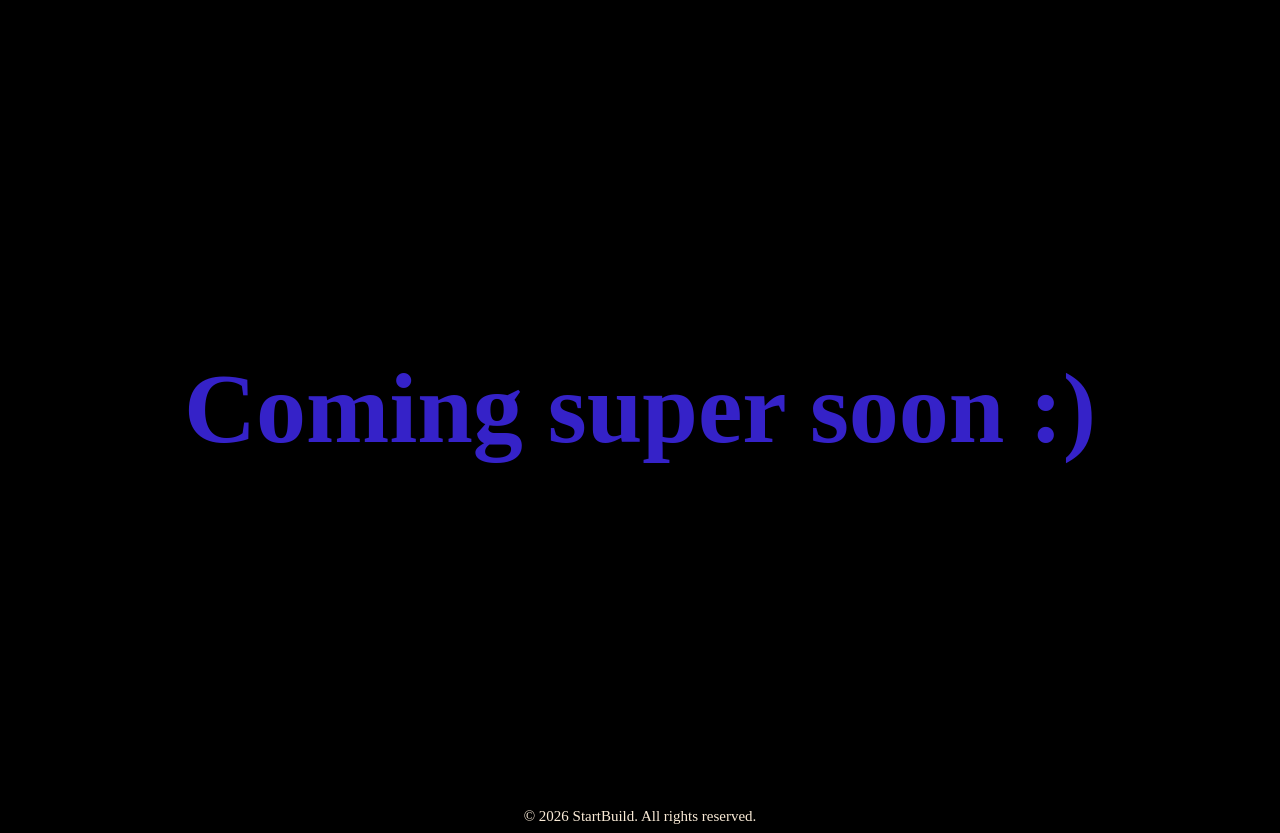
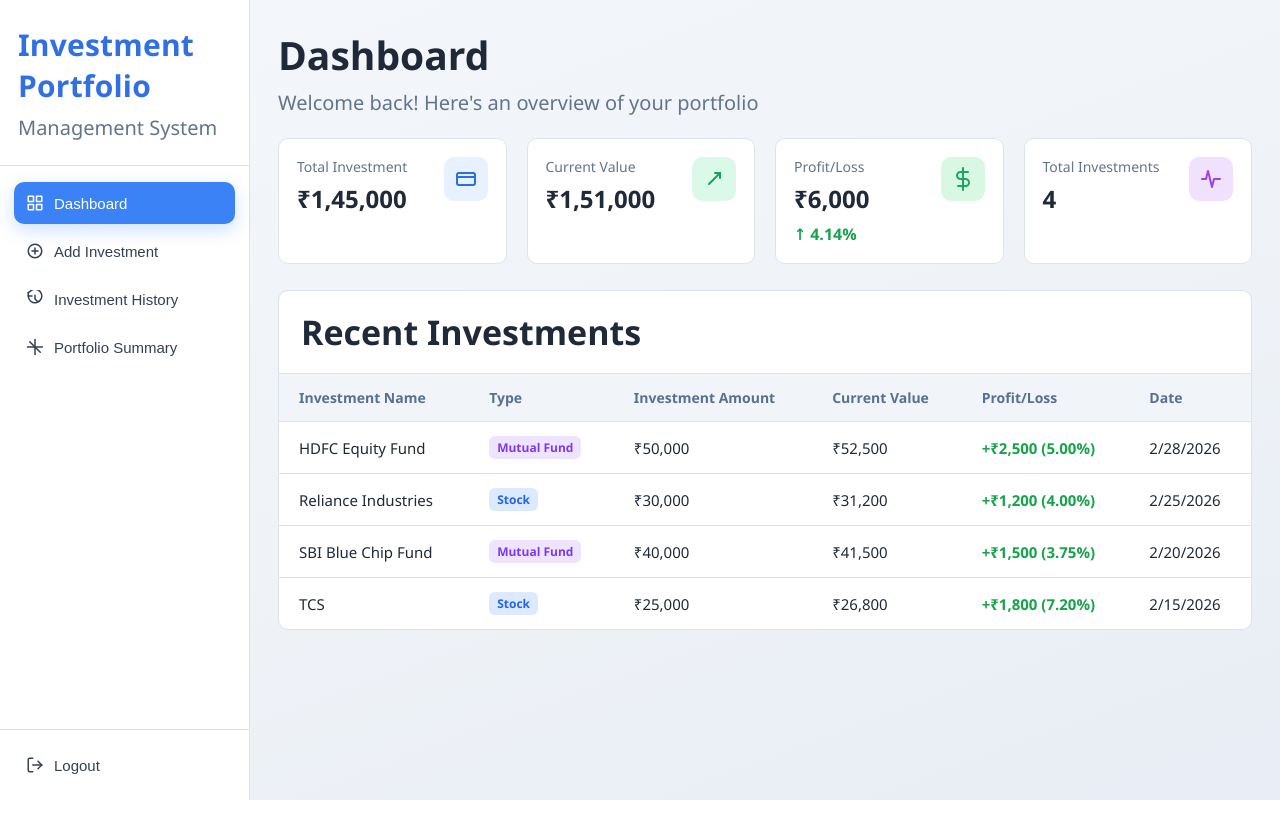
Before and after one commit to Saraansh0001/BuildMatch, a PHP site: page / in a window 1280 px wide. After the commit the page ends 800 px from the top, so only its background shows below. Run offline with PHP 8.4, Linux system fonts and the light colour scheme.

Commit message:
index.html updates in hard code

```diff
--- a/CSS/index.css
+++ b/CSS/index.css
@@ -1,22 +1,316 @@
-body {
-  background-color: #000000;
+:root {
+  --bg-main: #eef2f7;
+  --bg-sidebar: #ffffff;
+  --text-main: #1f2937;
+  --text-muted: #64748b;
+  --line: #dde3ea;
+  --brand: #3b82f6;
+  --brand-soft: #e9f1ff;
+  --success: #16a34a;
+  --success-soft: #d9fbe6;
 }
 
-h1 {
-  margin: 0;
-  height: 100vh;
-  display: flex;
-  justify-content: center;
-  align-items: center;
-  color: #3522c8;
-  font-size: 100px;
+* {
+  box-sizing: border-box;
 }
 
-footer{
-  position: relative;
-  color: antiquewhite;
+body {
+  margin: 0;
+  font-family: "Segoe UI", Tahoma, Geneva, Verdana, sans-serif;
+  color: var(--text-main);
+  background: linear-gradient(160deg, #f4f7fb 0%, #eef2f7 60%, #e8edf5 100%);
+}
+
+.app-shell {
+  min-height: 100vh;
+  display: grid;
+  grid-template-columns: 250px 1fr;
+}
+
+.sidebar {
+  background: var(--bg-sidebar);
+  border-right: 1px solid var(--line);
   display: flex;
+  flex-direction: column;
+}
+
+.brand {
+  padding: 24px 18px;
+  border-bottom: 1px solid var(--line);
+}
+
+.brand h1 {
+  margin: 0;
+  color: #3170e2;
+  font-size: 30px;
+  letter-spacing: 0.2px;
+}
+
+.brand p {
+  margin: 8px 0 0;
+  color: var(--text-muted);
+  font-size: 20px;
+}
+
+.menu {
+  padding: 16px 14px;
+  display: grid;
+  gap: 6px;
+}
+
+.menu-item,
+.logout-btn {
+  border: 0;
+  background: transparent;
+  color: #344054;
+  border-radius: 10px;
+  min-height: 42px;
+  padding: 10px 12px;
+  display: flex;
+  align-items: center;
+  gap: 10px;
   font-size: 15px;
+  cursor: pointer;
+  text-align: left;
+}
+
+.menu-item.active {
+  color: #ffffff;
+  background: var(--brand);
+  box-shadow: 0 6px 18px rgba(59, 130, 246, 0.25);
+}
+
+.menu-item:not(.active):hover,
+.logout-btn:hover {
+  background: #f1f5f9;
+}
+
+.menu-icon {
+  width: 18px;
+  height: 18px;
+  display: inline-flex;
+  flex-shrink: 0;
+}
+
+.menu-icon svg {
+  width: 100%;
+  height: 100%;
+}
+
+.sidebar-footer {
+  margin-top: auto;
+  padding: 14px;
+  border-top: 1px solid var(--line);
+}
+
+.dashboard-content {
+  padding: 28px;
+}
+
+.page-header h2 {
+  margin: 0;
+  font-size: 39px;
+  font-weight: 700;
+}
+
+.page-header p {
+  margin: 8px 0 0;
+  color: var(--text-muted);
+  font-size: 20px;
+}
+
+.stats-grid {
+  margin-top: 22px;
+  display: grid;
+  gap: 20px;
+  grid-template-columns: repeat(4, minmax(170px, 1fr));
+}
+
+.stat-card {
+  background: #ffffff;
+  border: 1px solid var(--line);
+  border-radius: 10px;
+  min-height: 120px;
+  padding: 18px;
+  display: flex;
+  justify-content: space-between;
+  align-items: flex-start;
+  animation: fadeInUp 0.4s ease both;
+}
+
+.stat-label {
+  margin: 0;
+  color: #64748b;
+  font-size: 14px;
+}
+
+.stat-value {
+  margin: 6px 0 0;
+  font-size: 24px;
+  font-weight: 700;
+}
+
+.stat-change {
+  margin: 8px 0 0;
+  color: var(--success);
+  font-size: 16px;
+  font-weight: 600;
+}
+
+.stat-icon {
+  width: 44px;
+  height: 44px;
+  border-radius: 10px;
+  display: inline-flex;
+  align-items: center;
   justify-content: center;
-  align-items: center;
 }
+
+.stat-icon svg {
+  width: 24px;
+  height: 24px;
+}
+
+.icon-blue {
+  color: #2c6de7;
+  background: #e8f1ff;
+}
+
+.icon-green {
+  color: #10a55a;
+  background: #dbf9e8;
+}
+
+.icon-mint {
+  color: #1ea660;
+  background: #d8f8e4;
+}
+
+.icon-purple {
+  color: #9a44e2;
+  background: #f0e2ff;
+}
+
+.investments-table-wrap {
+  margin-top: 26px;
+  background: #ffffff;
+  border: 1px solid var(--line);
+  border-radius: 10px;
+  overflow: hidden;
+}
+
+.investments-table-wrap h3 {
+  margin: 0;
+  padding: 18px 22px;
+  font-size: 34px;
+  border-bottom: 1px solid var(--line);
+}
+
+.table-scroll {
+  width: 100%;
+  overflow-x: auto;
+}
+
+table {
+  width: 100%;
+  border-collapse: collapse;
+  min-width: 760px;
+}
+
+thead {
+  background: #f1f5fa;
+}
+
+th,
+td {
+  padding: 14px 20px;
+  border-bottom: 1px solid var(--line);
+  text-align: left;
+}
+
+th {
+  color: #58708f;
+  font-size: 14px;
+  font-weight: 600;
+}
+
+tbody td {
+  font-size: 15px;
+}
+
+tbody tr:last-child td {
+  border-bottom: 0;
+}
+
+.badge {
+  display: inline-block;
+  border-radius: 6px;
+  padding: 3px 8px;
+  font-size: 12px;
+  font-weight: 600;
+}
+
+.badge-fund {
+  color: #7c3aed;
+  background: #efe4ff;
+}
+
+.badge-stock {
+  color: #2563eb;
+  background: #dce9ff;
+}
+
+.positive {
+  color: var(--success);
+  font-weight: 700;
+}
+
+footer {
+  display: none;
+}
+
+@keyframes fadeInUp {
+  from {
+    opacity: 0;
+    transform: translateY(8px);
+  }
+  to {
+    opacity: 1;
+    transform: translateY(0);
+  }
+}
+
+@media (max-width: 1200px) {
+  .stats-grid {
+    grid-template-columns: repeat(2, minmax(190px, 1fr));
+  }
+}
+
+@media (max-width: 900px) {
+  .app-shell {
+    grid-template-columns: 1fr;
+  }
+
+  .sidebar {
+    border-right: 0;
+    border-bottom: 1px solid var(--line);
+  }
+
+  .sidebar-footer {
+    margin-top: 0;
+  }
+}
+
+@media (max-width: 640px) {
+  .dashboard-content {
+    padding: 20px;
+  }
+
+  .stats-grid {
+    grid-template-columns: 1fr;
+  }
+
+  .page-header h2 {
+    font-size: 32px;
+  }
+}
--- a/JS/index.js
+++ b/JS/index.js
@@ -1 +1,49 @@
-alert("Chalo niklo , ab baad mai aana :)");
+const menuItems = document.querySelectorAll(".menu-item");
+const logoutBtn = document.getElementById("logoutBtn");
+
+menuItems.forEach((item) => {
+	item.addEventListener("click", () => {
+		menuItems.forEach((btn) => btn.classList.remove("active"));
+		item.classList.add("active");
+	});
+});
+
+function formatIndianNumber(num) {
+	return num.toLocaleString("en-IN");
+}
+
+function animateCounters() {
+	const statValues = document.querySelectorAll(".stat-value[data-target]");
+
+	statValues.forEach((element) => {
+		const target = Number(element.dataset.target);
+		const isCurrency = element.dataset.currency === "true";
+		const duration = 900;
+		const start = performance.now();
+
+		function update(now) {
+			const progress = Math.min((now - start) / duration, 1);
+			const value = Math.floor(target * progress);
+
+			if (isCurrency) {
+				element.textContent = "\u20B9" + formatIndianNumber(value);
+			} else {
+				element.textContent = String(value);
+			}
+
+			if (progress < 1) {
+				requestAnimationFrame(update);
+			}
+		}
+
+		requestAnimationFrame(update);
+	});
+}
+
+if (logoutBtn) {
+	logoutBtn.addEventListener("click", () => {
+		window.alert("Logged out from demo dashboard.");
+	});
+}
+
+window.addEventListener("DOMContentLoaded", animateCounters);
--- a/index.html
+++ b/index.html
@@ -1,21 +1,198 @@
 <!DOCTYPE html>
 <html lang="en">
+
 <head>
   <meta charset="UTF-8">
   <meta name="viewport" content="width=device-width, initial-scale=1.0">
-  <title>StartBuild</title>
+  <title>Investment Portfolio Dashboard</title>
 
   <link rel="stylesheet" href="CSS/header.css">
   <link rel="stylesheet" href="CSS/index.css">
+</head>
 
-</head>
 <body>
+  <div class="app-shell">
+    <aside class="sidebar">
+      <div class="brand">
+        <h1>Investment Portfolio</h1>
+        <p>Management System</p>
+      </div>
 
-  <h1>Coming super soon :)</h1>
+      <nav class="menu" aria-label="Primary navigation">
+        <button class="menu-item active" data-section="dashboard">
+          <span class="menu-icon" aria-hidden="true">
+            <svg viewBox="0 0 24 24" fill="none" stroke="currentColor" stroke-width="2" stroke-linecap="round" stroke-linejoin="round">
+              <rect x="3" y="3" width="7" height="7"></rect>
+              <rect x="14" y="3" width="7" height="7"></rect>
+              <rect x="14" y="14" width="7" height="7"></rect>
+              <rect x="3" y="14" width="7" height="7"></rect>
+            </svg>
+          </span>
+          Dashboard
+        </button>
+
+        <button class="menu-item" data-section="add-investment">
+          <span class="menu-icon" aria-hidden="true">
+            <svg viewBox="0 0 24 24" fill="none" stroke="currentColor" stroke-width="2" stroke-linecap="round" stroke-linejoin="round">
+              <circle cx="12" cy="12" r="9"></circle>
+              <path d="M12 8v8M8 12h8"></path>
+            </svg>
+          </span>
+          Add Investment
+        </button>
+
+        <button class="menu-item" data-section="history">
+          <span class="menu-icon" aria-hidden="true">
+            <svg viewBox="0 0 24 24" fill="none" stroke="currentColor" stroke-width="2" stroke-linecap="round" stroke-linejoin="round">
+              <path d="M3 3v5h5"></path>
+              <path d="M3 8a9 9 0 1 0 2.64-6.36L3 4"></path>
+              <path d="M12 7v5l3 3"></path>
+            </svg>
+          </span>
+          Investment History
+        </button>
+
+        <button class="menu-item" data-section="summary">
+          <span class="menu-icon" aria-hidden="true">
+            <svg viewBox="0 0 24 24" fill="none" stroke="currentColor" stroke-width="2" stroke-linecap="round" stroke-linejoin="round">
+              <path d="M12 2v20"></path>
+              <path d="M2 12h20"></path>
+              <path d="M5 5l14 14"></path>
+            </svg>
+          </span>
+          Portfolio Summary
+        </button>
+      </nav>
+
+      <div class="sidebar-footer">
+        <button id="logoutBtn" class="logout-btn">
+          <span class="menu-icon" aria-hidden="true">
+            <svg viewBox="0 0 24 24" fill="none" stroke="currentColor" stroke-width="2" stroke-linecap="round" stroke-linejoin="round">
+              <path d="M9 21H5a2 2 0 0 1-2-2V5a2 2 0 0 1 2-2h4"></path>
+              <path d="M16 17l5-5-5-5"></path>
+              <path d="M21 12H9"></path>
+            </svg>
+          </span>
+          Logout
+        </button>
+      </div>
+    </aside>
+
+    <main class="dashboard-content">
+      <header class="page-header">
+        <h2>Dashboard</h2>
+        <p>Welcome back! Here&apos;s an overview of your portfolio</p>
+      </header>
+
+      <section class="stats-grid" aria-label="Portfolio overview stats">
+        <article class="stat-card">
+          <div>
+            <p class="stat-label">Total Investment</p>
+            <p class="stat-value" data-currency="true" data-target="145000">&#8377;145,000</p>
+          </div>
+          <span class="stat-icon icon-blue" aria-hidden="true">
+            <svg viewBox="0 0 24 24" fill="none" stroke="currentColor" stroke-width="2" stroke-linecap="round" stroke-linejoin="round">
+              <rect x="3" y="6" width="18" height="12" rx="2"></rect>
+              <path d="M3 10h18"></path>
+            </svg>
+          </span>
+        </article>
+
+        <article class="stat-card">
+          <div>
+            <p class="stat-label">Current Value</p>
+            <p class="stat-value" data-currency="true" data-target="151000">&#8377;151,000</p>
+          </div>
+          <span class="stat-icon icon-green" aria-hidden="true">
+            <svg viewBox="0 0 24 24" fill="none" stroke="currentColor" stroke-width="2" stroke-linecap="round" stroke-linejoin="round">
+              <path d="M18 6h-5"></path>
+              <path d="M18 6v5"></path>
+              <path d="M18 6L7 17"></path>
+            </svg>
+          </span>
+        </article>
+
+        <article class="stat-card">
+          <div>
+            <p class="stat-label">Profit/Loss</p>
+            <p class="stat-value" data-currency="true" data-target="6000">&#8377;6,000</p>
+            <p class="stat-change">&#8593; 4.14%</p>
+          </div>
+          <span class="stat-icon icon-mint" aria-hidden="true">
+            <svg viewBox="0 0 24 24" fill="none" stroke="currentColor" stroke-width="2" stroke-linecap="round" stroke-linejoin="round">
+              <path d="M12 1v22"></path>
+              <path d="M17 5H9.5a3.5 3.5 0 0 0 0 7h5a3.5 3.5 0 0 1 0 7H7"></path>
+            </svg>
+          </span>
+        </article>
+
+        <article class="stat-card">
+          <div>
+            <p class="stat-label">Total Investments</p>
+            <p class="stat-value" data-target="4">4</p>
+          </div>
+          <span class="stat-icon icon-purple" aria-hidden="true">
+            <svg viewBox="0 0 24 24" fill="none" stroke="currentColor" stroke-width="2" stroke-linecap="round" stroke-linejoin="round">
+              <path d="M3 12h4l2-8 4 16 2-8h6"></path>
+            </svg>
+          </span>
+        </article>
+      </section>
+
+      <section class="investments-table-wrap" aria-label="Recent investments">
+        <h3>Recent Investments</h3>
+        <div class="table-scroll">
+          <table>
+            <thead>
+              <tr>
+                <th>Investment Name</th>
+                <th>Type</th>
+                <th>Investment Amount</th>
+                <th>Current Value</th>
+                <th>Profit/Loss</th>
+                <th>Date</th>
+              </tr>
+            </thead>
+            <tbody>
+              <tr>
+                <td>HDFC Equity Fund</td>
+                <td><span class="badge badge-fund">Mutual Fund</span></td>
+                <td>&#8377;50,000</td>
+                <td>&#8377;52,500</td>
+                <td class="positive">+&#8377;2,500 (5.00%)</td>
+                <td>2/28/2026</td>
+              </tr>
+              <tr>
+                <td>Reliance Industries</td>
+                <td><span class="badge badge-stock">Stock</span></td>
+                <td>&#8377;30,000</td>
+                <td>&#8377;31,200</td>
+                <td class="positive">+&#8377;1,200 (4.00%)</td>
+                <td>2/25/2026</td>
+              </tr>
+              <tr>
+                <td>SBI Blue Chip Fund</td>
+                <td><span class="badge badge-fund">Mutual Fund</span></td>
+                <td>&#8377;40,000</td>
+                <td>&#8377;41,500</td>
+                <td class="positive">+&#8377;1,500 (3.75%)</td>
+                <td>2/20/2026</td>
+              </tr>
+              <tr>
+                <td>TCS</td>
+                <td><span class="badge badge-stock">Stock</span></td>
+                <td>&#8377;25,000</td>
+                <td>&#8377;26,800</td>
+                <td class="positive">+&#8377;1,800 (7.20%)</td>
+                <td>2/15/2026</td>
+              </tr>
+            </tbody>
+          </table>
+        </div>
+      </section>
+    </main>
+  </div>
 
   <script src="JS/index.js"></script>
 </body>
-<footer>
-  © 2026 StartBuild. All rights reserved.
-</footer>
 </html>
```
